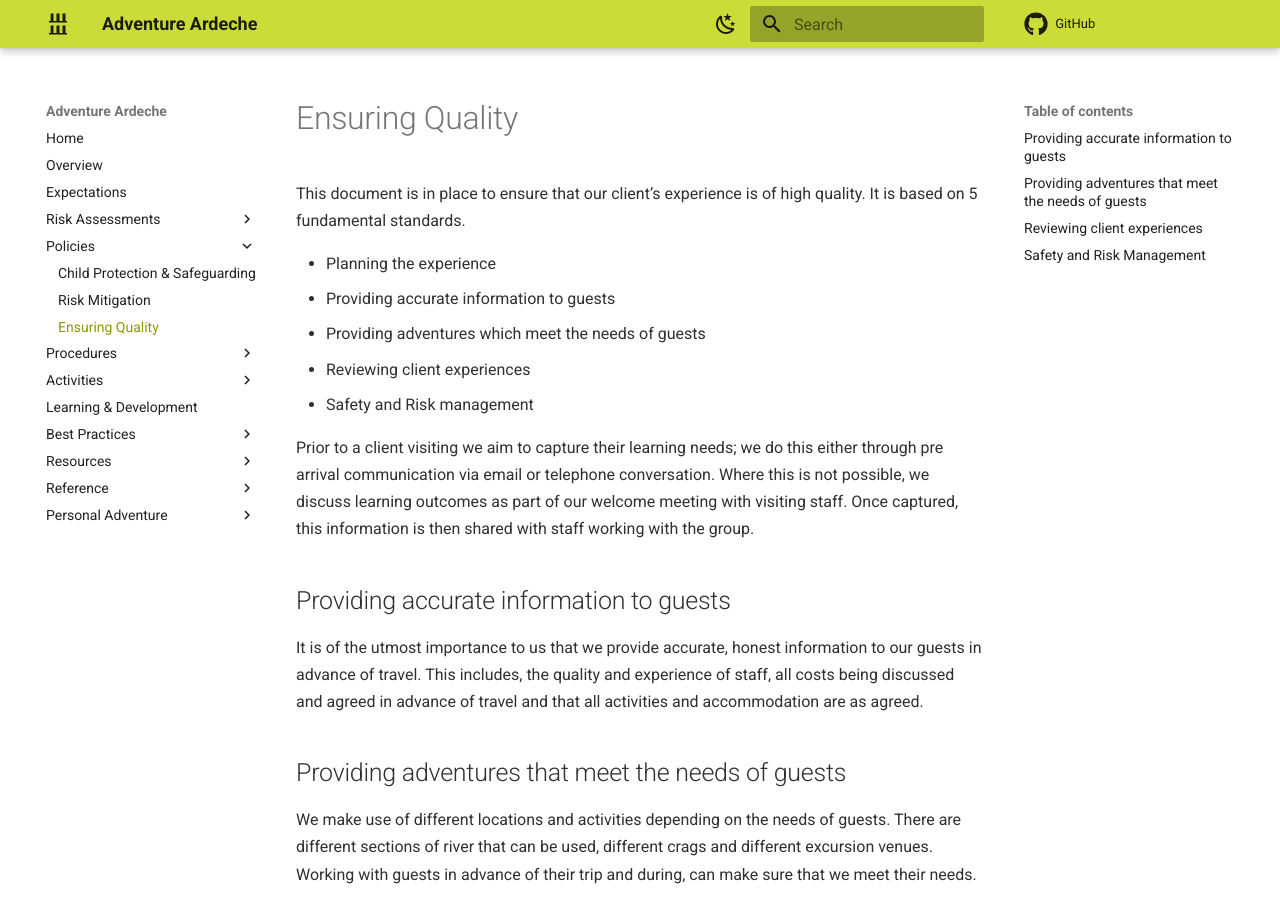
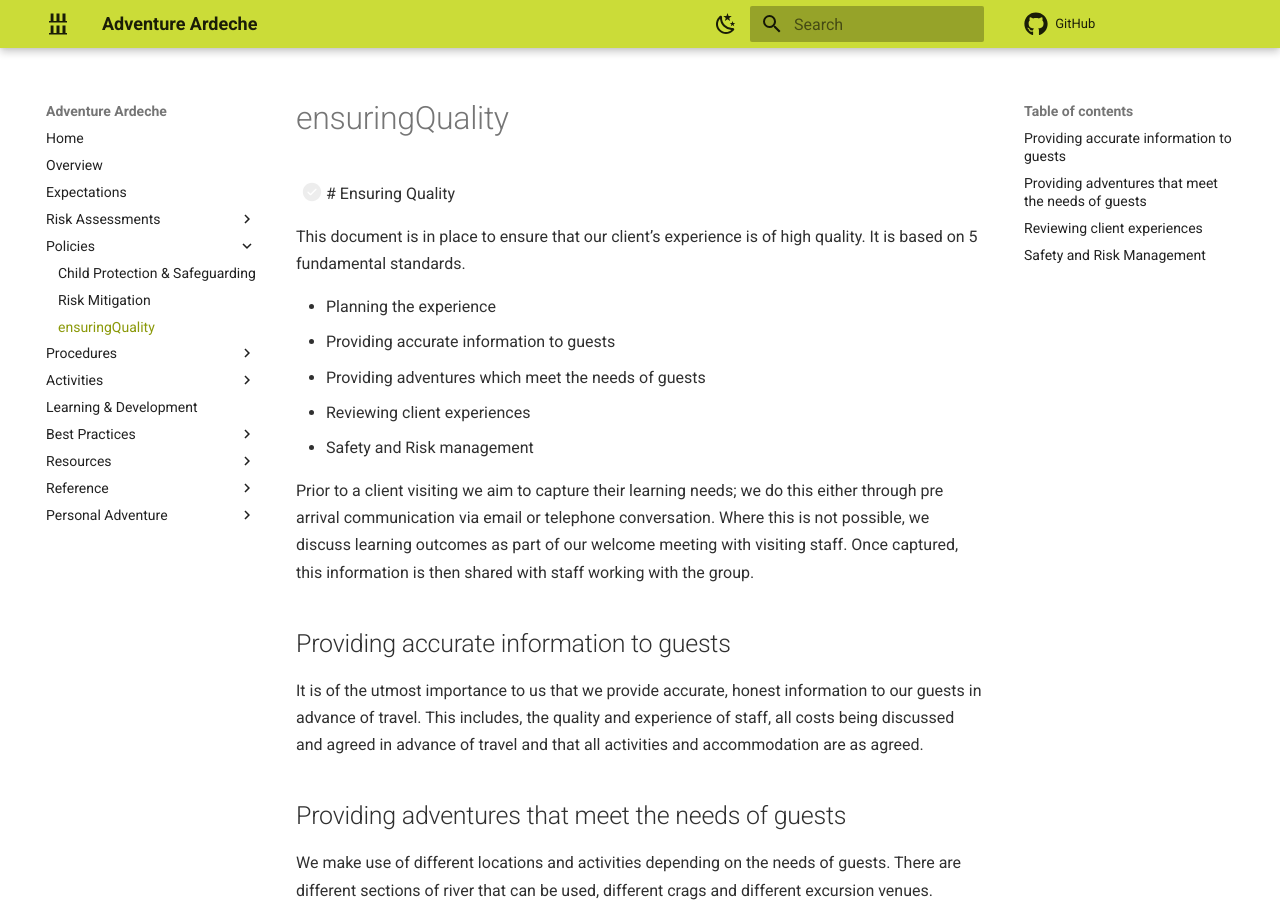
Before and after one commit to Matt-Adventure-Ardeche/staffhandbook, an MkDocs documentation site: the page built from docs/policies/ensuringQuality.md, in a window 1280 px wide and 900 px high. Built offline with MkDocs 1.6.1 and Material for MkDocs 9.7.7, drawn with Linux system fonts in a browser that asks for light colours; comment, search, counter and statistics services are not loaded.

Commit message:
todo added

```diff
--- a/docs/policies/ensuringQuality.md
+++ b/docs/policies/ensuringQuality.md
@@ -1,4 +1,4 @@
-# Ensuring Quality
+- [ ] # Ensuring Quality
 
 This document is in place to ensure that our client’s experience is of high quality. It is based on 5 fundamental standards.
 
--- a/mkdocs.yml
+++ b/mkdocs.yml
@@ -116,6 +116,8 @@ extra_css:
 
 # Markdown Extentions
 markdown_extensions:
+  - pymdownx.tasklist:
+      custom_checkbox: true
   - attr_list
   - pymdownx.emoji:
       emoji_index: !!python/name:materialx.emoji.twemoji
```
